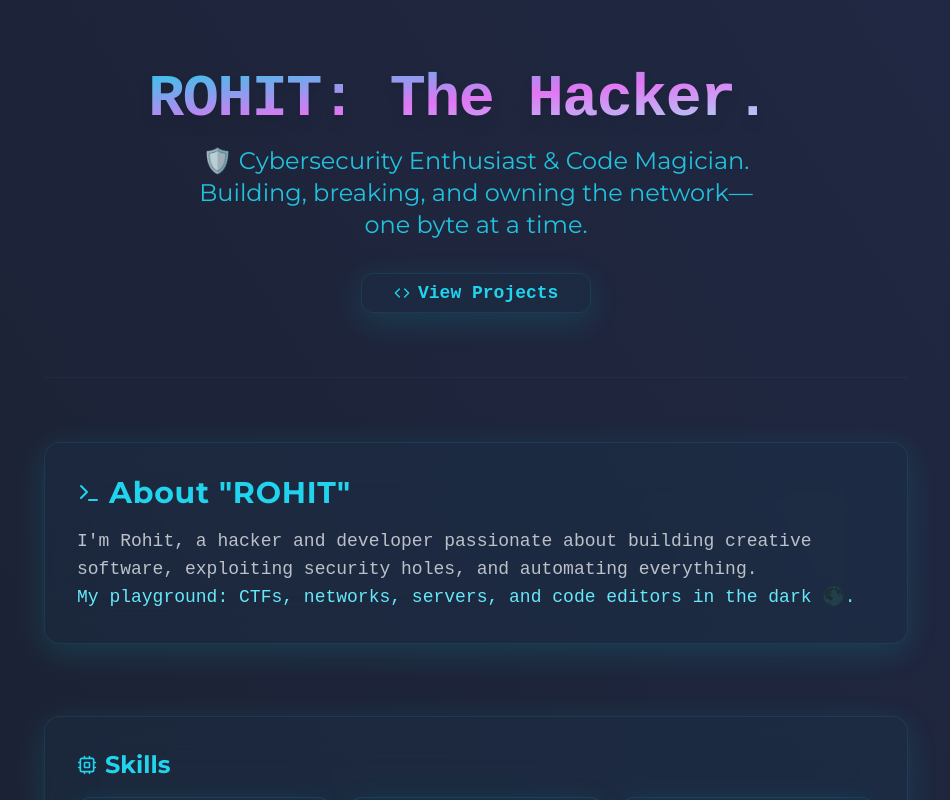
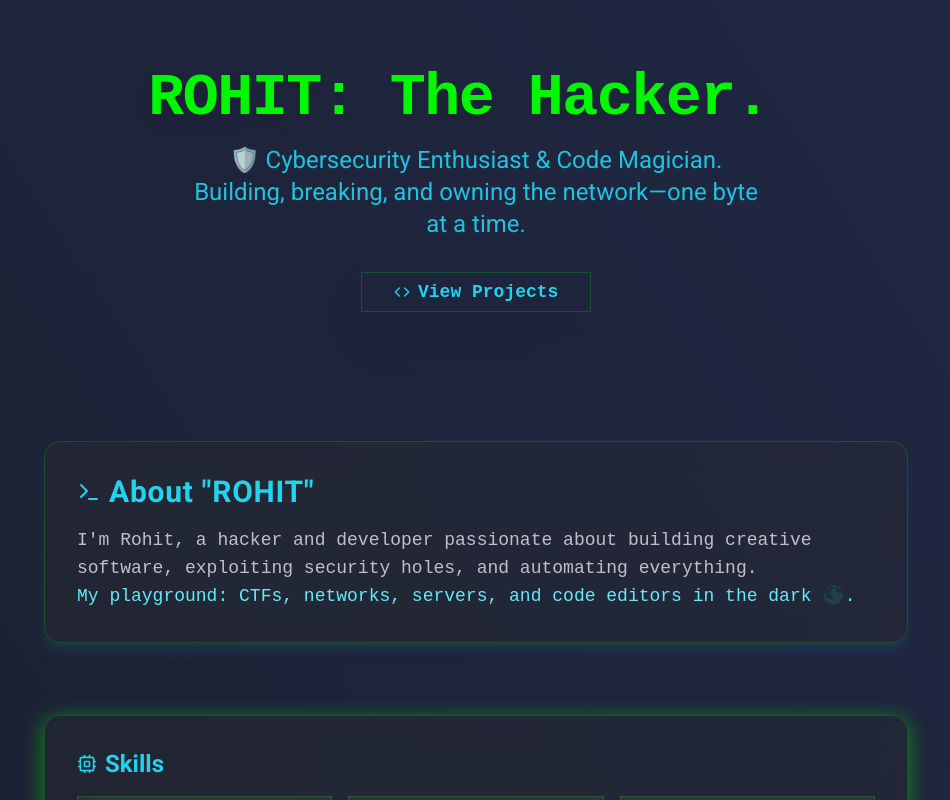
Before and after one commit to dadathakur07/DESKTOP-ToDo-LIST, a React (Vite) app: page / in a window 1280 px wide. Shown: the top 800 px of the page, without its empty margins (164-1114 px from the left). Built offline with nearby package versions, Linux system fonts and the light colour scheme.

Commit message:
Add basic CSS styles
Implement basic CSS styles for the application.

```diff
--- a/index.html
+++ b/index.html
@@ -6,9 +6,9 @@
     <meta name="viewport" content="width=device-width, initial-scale=1.0" />
     <link rel="preconnect" href="https://fonts.googleapis.com" />
     <link rel="preconnect" href="https://fonts.gstatic.com" crossorigin />
-    <!-- Montserrat font included here -->
+    <!-- Updated Roboto font included here -->
     <link
-      href="https://fonts.googleapis.com/css2?family=Montserrat:wght@400;700&display=swap"
+      href="https://fonts.googleapis.com/css2?family=Montserrat:wght@400;700&family=Roboto:wght@400;700&display=swap"
       rel="stylesheet"
     />
     <title>TaskFlow - Beautiful Task Management</title>
--- a/src/index.css
+++ b/src/index.css
@@ -1,169 +1,66 @@
+
 @tailwind base;
 @tailwind components;
 @tailwind utilities;
 
+/* OVERRIDES FOR HACKER THEME */
 @layer base {
-  :root {
-    --background: 220 25% 98%;
-    --foreground: 220 40% 15%;
-
-    --card: 0 0% 100%;
-    --card-foreground: 220 40% 15%;
-
-    --popover: 0 0% 100%;
-    --popover-foreground: 220 40% 15%;
-
-    --primary: 222 70% 50%;
-    --primary-foreground: 210 40% 98%;
-
-    --secondary: 260 60% 60%;
-    --secondary-foreground: 210 40% 98%;
-
-    --muted: 220 15% 95%;
-    --muted-foreground: 220 20% 40%;
-
-    --accent: 180 50% 50%;
-    --accent-foreground: 0 0% 100%;
-
-    --destructive: 0 84.2% 60.2%;
-    --destructive-foreground: 210 40% 98%;
-
-    --border: 220 20% 90%;
-    --input: 220 20% 90%;
-    --ring: 222 70% 50%;
-
-    --radius: 0.5rem;
-
-    --task-low: 180 70% 50%;
-    --task-medium: 40 95% 60%;
-    --task-high: 0 80% 60%;
-
-    --sidebar-background: 0 0% 98%;
-    --sidebar-foreground: 240 5.3% 26.1%;
-    --sidebar-primary: 240 5.9% 10%;
-    --sidebar-primary-foreground: 0 0% 98%;
-    --sidebar-accent: 240 4.8% 95.9%;
-    --sidebar-accent-foreground: 240 5.9% 10%;
-    --sidebar-border: 220 13% 91%;
-    --sidebar-ring: 217.2 91.2% 59.8%;
+  body {
+    @apply font-sans bg-hacker text-neon transition-colors duration-300;
+    margin: 0;
+    padding: 0;
+  }
+  h1, h2, h3, h4, h5, h6 {
+    @apply text-neon font-bold;
   }
 
-  .dark {
-    --background: 222.2 84% 4.9%;
-    --foreground: 210 40% 98%;
-
-    --card: 222.2 84% 4.9%;
-    --card-foreground: 210 40% 98%;
-
-    --popover: 222.2 84% 4.9%;
-    --popover-foreground: 210 40% 98%;
-
-    --primary: 210 40% 98%;
-    --primary-foreground: 222.2 47.4% 11.2%;
-
-    --secondary: 217.2 32.6% 17.5%;
-    --secondary-foreground: 210 40% 98%;
-
-    --muted: 217.2 32.6% 17.5%;
-    --muted-foreground: 215 20.2% 65.1%;
-
-    --accent: 217.2 32.6% 17.5%;
-    --accent-foreground: 210 40% 98%;
-
-    --destructive: 0 62.8% 30.6%;
-    --destructive-foreground: 210 40% 98%;
-
-    --border: 217.2 32.6% 17.5%;
-    --input: 217.2 32.6% 17.5%;
-    --ring: 212.7 26.8% 83.9%;
-    --sidebar-background: 240 5.9% 10%;
-    --sidebar-foreground: 240 4.8% 95.9%;
-    --sidebar-primary: 224.3 76.3% 48%;
-    --sidebar-primary-foreground: 0 0% 100%;
-    --sidebar-accent: 240 3.7% 15.9%;
-    --sidebar-accent-foreground: 240 4.8% 95.9%;
-    --sidebar-border: 240 3.7% 15.9%;
-    --sidebar-ring: 217.2 91.2% 59.8%;
+  a, a:visited {
+    @apply text-neon transition-colors duration-300;
+    text-decoration: none;
+  }
+  a:hover {
+    @apply text-accent;
   }
 }
 
-@layer base {
-  * {
-    @apply border-border;
+@layer components {
+  .glass-morphism {
+    @apply backdrop-blur-md bg-paper/30 border border-neon/20 shadow-neon;
   }
-
-  body {
-    @apply bg-background text-foreground;
+  .btn-neon {
+    @apply bg-neon text-black px-4 py-2 rounded transition-colors hover:bg-accent hover:text-black font-bold;
+  }
+  .input-hacker {
+    @apply bg-form border border-neon text-white rounded px-3 py-2 focus:border-accent focus:outline-none transition-colors;
+  }
+  .card-hacker {
+    @apply bg-paper rounded shadow-neon p-4 transition-transform transform hover:scale-105 hover:shadow-neon;
   }
 }
-@layer base {
-  :root {
-    --background: 228 16% 12%;
-    --foreground: 195 100% 97%;
-    --card: 232 14% 14%;
-    --card-foreground: 208 91% 87%;
-    --popover: 232 14% 14%;
-    --popover-foreground: 208 91% 87%;
-    --primary: 182 87% 54%;
-    --primary-foreground: 234 10% 10%;
-    --secondary: 293 100% 23%;
-    --secondary-foreground: 202 100% 96%;
-    --accent: 308 84% 62%;
-    --accent-foreground: 0 0% 98%;
-    --destructive: 345 89% 36%;
-    --destructive-foreground: 195 100% 97%;
-    --muted: 234 18% 16%;
-    --muted-foreground: 186 100% 92%;
-    --border: 182 47% 34%;
-    --input: 234 18% 16%;
-    --ring: 184 100% 88%;
-    --radius: 0.9rem;
 
-    --task-low: 160 100% 36%;
-    --task-medium: 53 100% 64%;
-    --task-high: 345 89% 44%;
-
-    --sidebar-background: 236 12% 8%;
-    --sidebar-foreground: 195 100% 97%;
-    --sidebar-primary: 182 87% 54%;
-    --sidebar-primary-foreground: 234 10% 10%;
-    --sidebar-accent: 308 84% 62%;
-    --sidebar-accent-foreground: 0 0% 98%;
-    --sidebar-border: 182 47% 34%;
-    --sidebar-ring: 184 100% 88%;
-  }
-
-  .dark {
-    --background: 232 14% 11%;
-    --foreground: 195 100% 97%;
-    --card: 232 14% 14%;
-    --card-foreground: 195 100% 97%;
-    --popover: 232 14% 14%;
-    --popover-foreground: 195 100% 97%;
-    --primary: 182 87% 54%;
-    --primary-foreground: 234 10% 10%;
-    --secondary: 293 100% 23%;
-    --secondary-foreground: 202 100% 96%;
-    --accent: 308 84% 62%;
-    --accent-foreground: 0 0% 98%;
-    --destructive: 345 89% 36%;
-    --destructive-foreground: 195 100% 97%;
-    --muted: 234 18% 16%;
-    --muted-foreground: 186 100% 92%;
-    --border: 182 47% 34%;
-    --input: 234 18% 16%;
-    --ring: 184 100% 88%;
-    --radius: 0.9rem;
+@layer utilities {
+  .shadow-neon {
+    box-shadow: 0 4px 20px rgba(0, 255, 0, 0.5);
   }
 }
-@layer utilities {
-  .glass-morphism {
-    @apply backdrop-blur-xl bg-cyan-800/10 border border-cyan-400/10 shadow-[0_8px_32px_0_rgba(0,255,255,0.12)];
+
+/* Responsive Styles */
+@media (max-width: 768px) {
+  .profile-container {
+    flex-direction: column !important;
+    align-items: flex-start !important;
   }
-  .text-gradient-primary {
-    @apply bg-gradient-to-br from-cyan-400 via-fuchsia-400 to-cyan-200 bg-clip-text text-transparent;
+  nav ul li {
+    display: block !important;
+    margin: 10px 0 !important;
   }
-  .hover-scale {
-    @apply transition-transform duration-200 hover:scale-105;
+  .profile-image {
+    margin-bottom: 10px !important;
   }
 }
+
+/* Add body.dark-mode styles for future toggling, if needed */
+body.dark-mode {
+  background-color: #121212 !important;
+  color: #fff !important;
+}
--- a/tailwind.config.ts
+++ b/tailwind.config.ts
@@ -1,4 +1,3 @@
-
 import type { Config } from "tailwindcss";
 
 export default {
@@ -21,9 +20,23 @@ export default {
     extend: {
       fontFamily: {
         mono: ['Fira Mono', 'ui-monospace', 'SFMono-Regular', 'monospace'],
-        sans: ['Montserrat', 'ui-sans-serif', 'system-ui', 'sans-serif'], // updated to Montserrat
+        sans: ['Roboto', 'Montserrat', 'ui-sans-serif', 'system-ui', 'sans-serif'],
       },
       colors: {
+        primary: {
+          DEFAULT: '#00ff00',
+          foreground: '#000',
+        },
+        accent: {
+          DEFAULT: '#ffcc00',
+          foreground: '#000',
+        },
+        neon: '#00ff00',
+        hacker: '#1e1e1e',
+        paper: '#2e2e2e',
+        border: '#00ff00',
+        form: '#2e2e2e',
+        grayish: '#333',
         border: 'hsl(var(--border))',
         input: 'hsl(var(--input))',
         ring: 'hsl(var(--ring))',
@@ -72,6 +85,12 @@ export default {
           border: 'hsl(var(--sidebar-border))',
           ring: 'hsl(var(--sidebar-ring))'
         }
+      },
+      transitionProperty: {
+        'colors': 'background-color, color, border-color, text-decoration-color, fill, stroke',
+      },
+      boxShadow: {
+        neon: '0 4px 20px rgba(0,255,0,0.5)',
       },
       borderRadius: {
         lg: 'var(--radius)',
```
